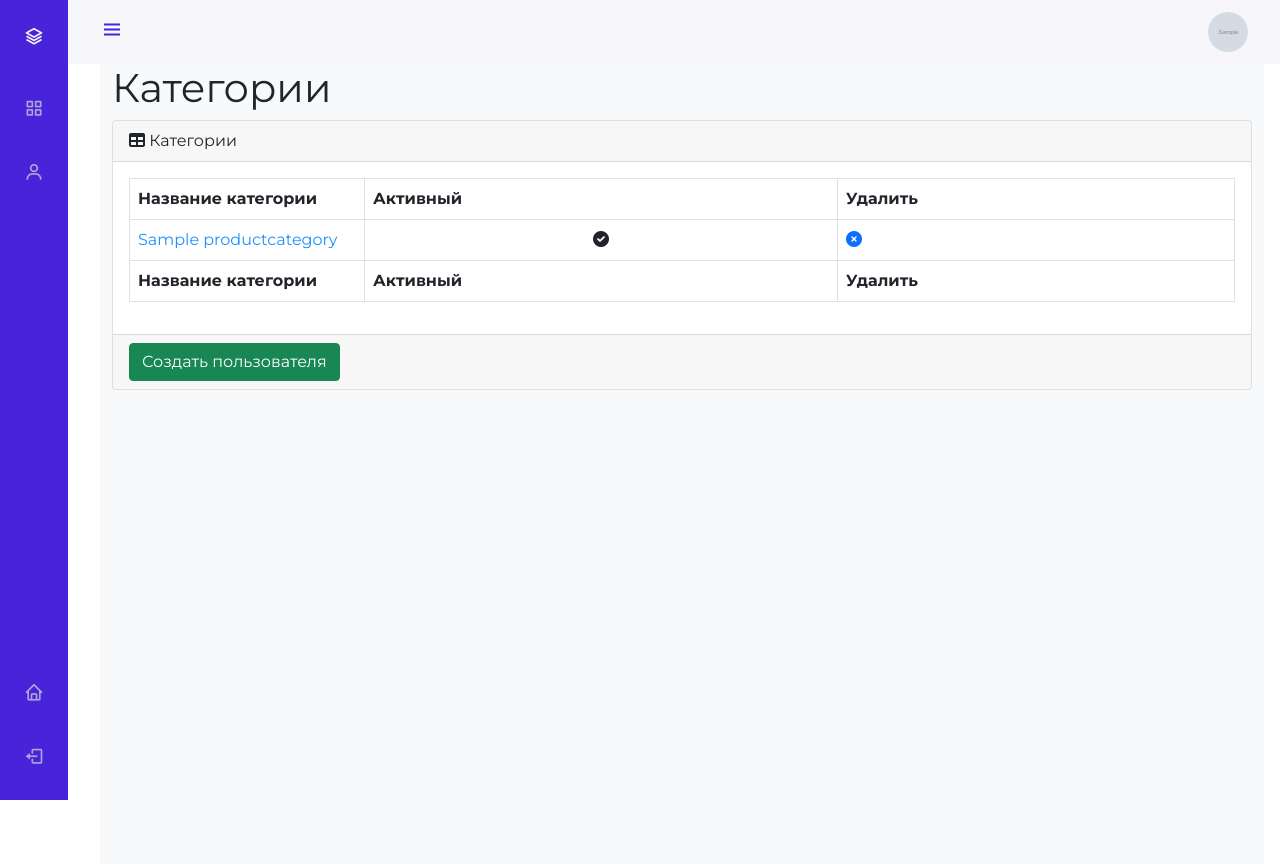
After one commit to MashinaSSokom/GB_django, a Django app: page /admin_staff/categories/read/ in a window 1280 px wide. The commit adds this page. Run offline with Django 3.2, Linux system fonts and the light colour scheme; a user stored in the database is signed in; tables that the repository leaves empty hold one stand-in row (values such as "Sample post"); grey boxes marked "Sample" are stand-in pictures.

Commit message:
add categories in adminstaff

```diff
--- /dev/null
+++ b/app/adminapp/templates/categories.html
@@ -0,0 +1,62 @@
+{% extends 'adminapp_base.html' %}
+{% load static %}
+
+{% block content %}
+    <main>
+        <div class="container-fluid">
+            <h1 class="mt-4">Категории</h1>
+            <div class="card mb-4">
+                <div class="card-header">
+                    <i class="fas fa-table mr-1"></i>
+                    Категории
+                </div>
+                <div class="card-body">
+                    <div class="table-responsive">
+                        <table class="table table-bordered" id="dataTable" width="100%" cellspacing="0">
+                            <thead>
+                            <tr>
+                                <th>Название категории</th>
+                                <th>Активный</th>
+                                <th>Удалить</th>
+                            </tr>
+                            </thead>
+                            <tfoot>
+                            <tr>
+                                <th>Название категории</th>
+                                <th>Активный</th>
+                                <th>Удалить</th>
+                            </tr>
+                            </tfoot>
+                            <tbody>
+                            {% for category in objects %}
+                                <tr {% if not category.is_active %} style="opacity: 0.5;" {% endif %}>
+                                    <td><a href="{% url 'admin_staff:user_update' category.id %}"
+                                           style="color: dodgerblue">{{ category.name }}</a></td>
+                                    <td class="text-center">
+                                        {% if user.is_active %}
+                                            <i class="fa fa-check-circle"></i>
+                                        {% else %}
+                                            <i class="fa fa-times-circle"></i>
+                                        {% endif %}
+                                    </td>
+                                    <td>
+                                        <a {% if not category.is_active %} class="invisible" {% endif %}
+                                                                       href="{% url 'admin_staff:category_delete' pk=user.id %}">
+                                            <i class="fa fa-times-circle"></i>
+                                        </a>
+                                    </td>
+                                </tr>
+                            {% endfor %}
+                            </tbody>
+                        </table>
+                    </div>
+                </div>
+                <div class="card-footer">
+                    <a href="{% url 'adminapp:user_create' %}">
+                        <button class="btn btn-success">Создать пользователя</button>
+                    </a>
+                </div>
+            </div>
+        </div>
+    </main>
+{% endblock %}
--- a/app/adminapp/templates/includes/inc_admin_menu.html
+++ b/app/adminapp/templates/includes/inc_admin_menu.html
@@ -1,5 +1,5 @@
 <div class="nav_list">
-    <a href="{#% url 'admin_staff:categories' %#}" class="nav_link {% if request.resolver_match.url_name == 'products' %}
+    <a href="{% url 'admin_staff:categories' %}" class="nav_link {% if request.resolver_match.url_name == 'products' %}
                 active
            {% endif %}">
         <i class='bx bx-grid-alt nav_icon'></i>
--- a/app/adminapp/views.py
+++ b/app/adminapp/views.py
@@ -71,7 +71,7 @@ def user_delete(request, pk):
 
     return HttpResponseRedirect(reverse('admin_staff:users'))
 
-
+@user_passes_test(lambda u: u.is_superuser)
 def categories(request):
     title = 'админка/категории'
 
@@ -82,7 +82,7 @@ def categories(request):
         'objects': categories_list
     }
 
-    return render(request, 'adminapp/categories.html', content)
+    return render(request, 'categories.html', content)
 
 
 def category_create(request):
```
